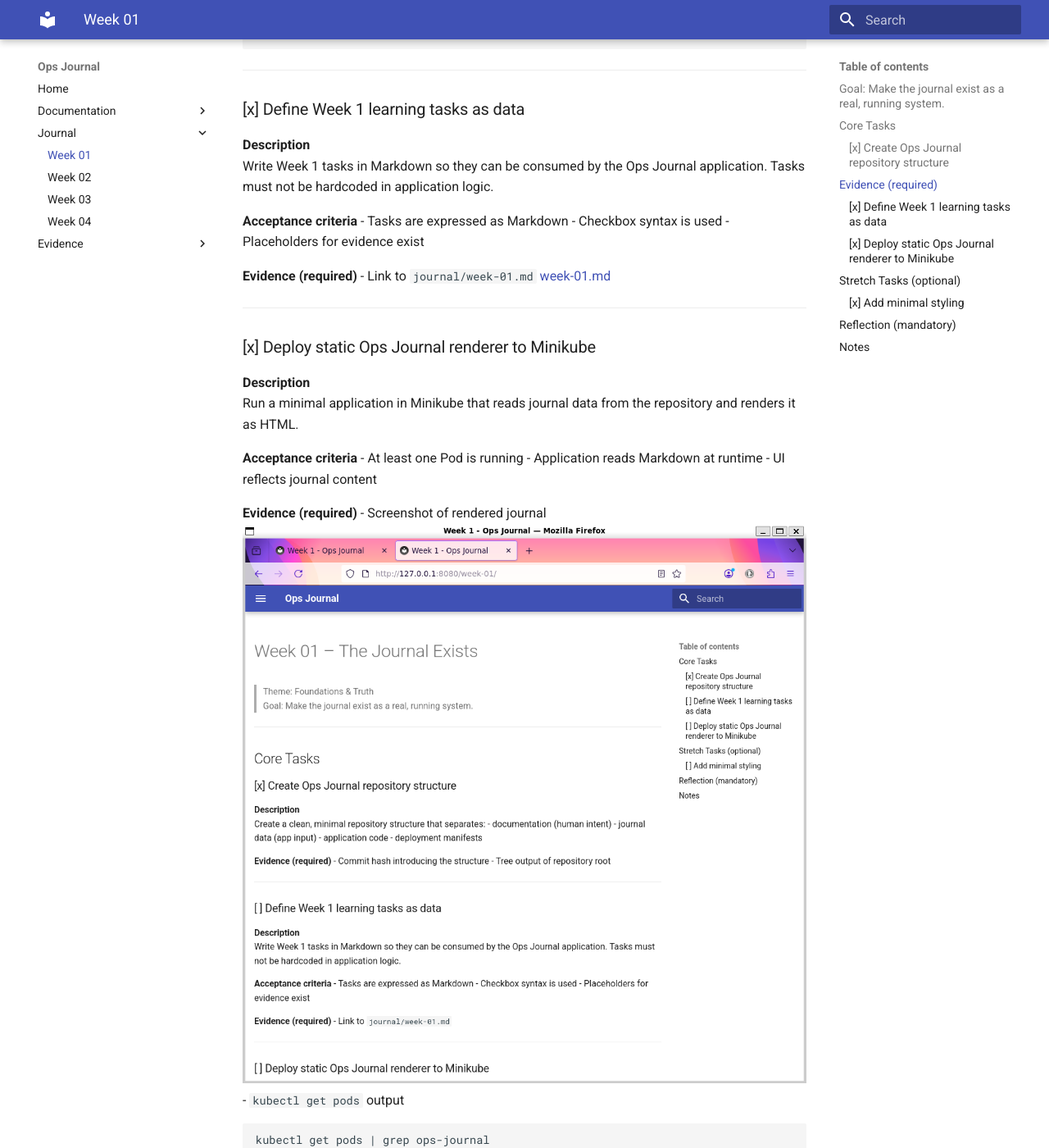
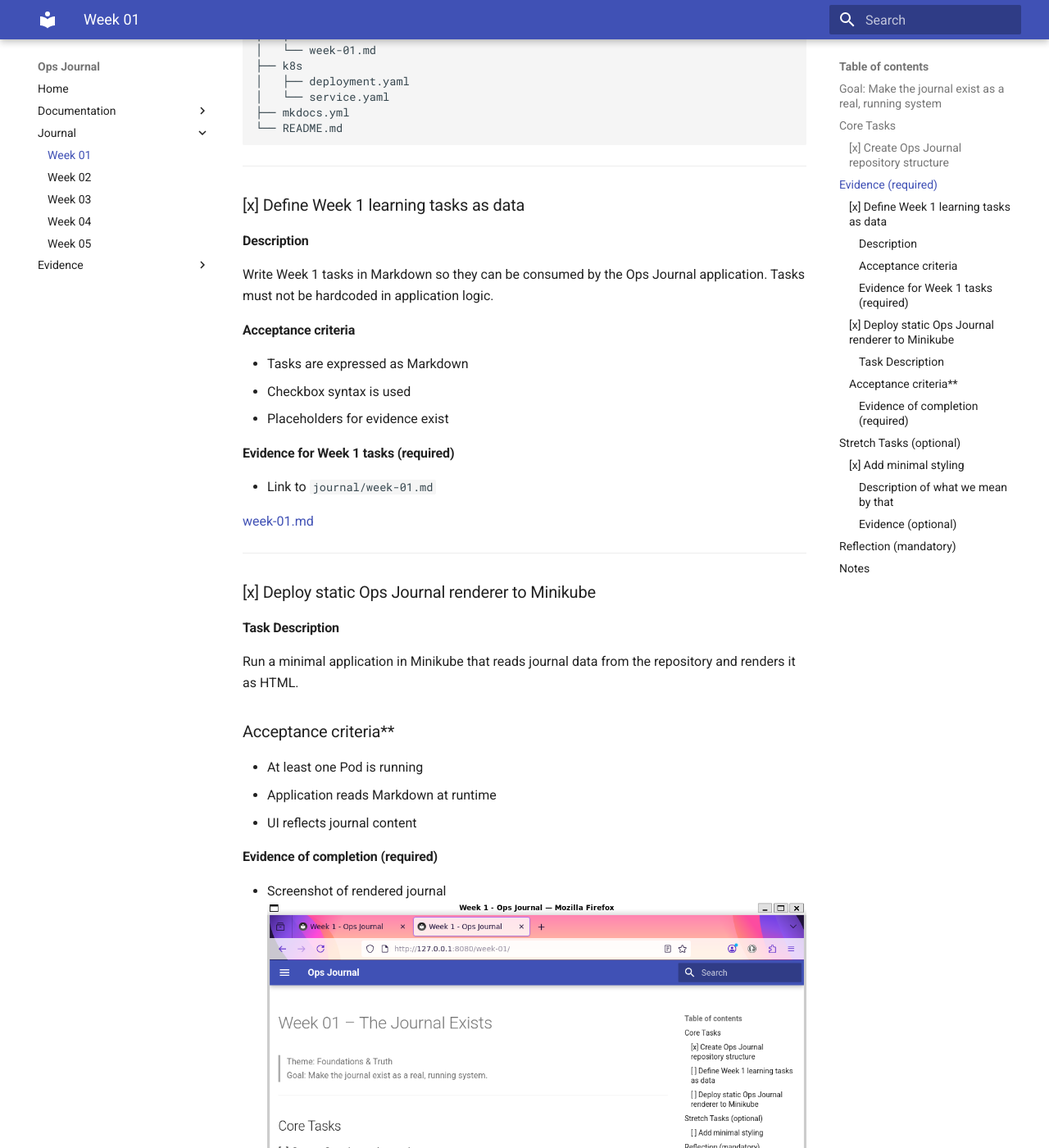
Before and after one commit to plasterinho/ops-journal, an MkDocs documentation site: the page built from docs/journal/week-01.md, in a window 1280 px wide and 1400 px high, scrolled down 1168 px. Shown: the whole window at 82% size. Built offline with MkDocs 1.6.1 and Material for MkDocs 9.7.7, drawn with Linux system fonts in a browser that asks for light colours; some of the changed text lies outside the part shown.

Commit message:
docs: complete Markdown syntax validation, and add week 05 journal entry

````diff
--- a/docs/journal/week-01.md
+++ b/docs/journal/week-01.md
@@ -2,7 +2,7 @@
 
 > Theme: Foundations & Truth
 
-## Goal: Make the journal exist as a real, running system.
+## Goal: Make the journal exist as a real, running system
 
 ---
 
@@ -12,6 +12,7 @@
 
 **Description**
 Create a clean, minimal repository structure that separates:
+
 - documentation (human intent)
 - journal data (app input)
 - application code
@@ -32,6 +33,7 @@ f631734 Add README.md with directory information
 ```
 
 - Tree output of repository root
+
 ```bash
  tree -L 3
 .
@@ -52,42 +54,54 @@ f631734 Add README.md with directory information
 ├── mkdocs.yml
 └── README.md
 ```
+
 ---
 
 ### [x] Define Week 1 learning tasks as data
 
-**Description**
+#### Description
+
 Write Week 1 tasks in Markdown so they can be consumed by the Ops Journal application. Tasks must not be hardcoded in application logic.
 
-**Acceptance criteria**
+#### Acceptance criteria
+
 - Tasks are expressed as Markdown
 - Checkbox syntax is used
 - Placeholders for evidence exist
 
-**Evidence (required)**
+#### Evidence for Week 1 tasks (required)
+
 - Link to `journal/week-01.md`
+
 [week-01.md](week-01.md)
+
 ---
 
 ### [x] Deploy static Ops Journal renderer to Minikube
 
-**Description**
+#### Task Description
+
 Run a minimal application in Minikube that reads journal data from the repository and renders it as HTML.
 
-**Acceptance criteria**
+### Acceptance criteria**
+
 - At least one Pod is running
 - Application reads Markdown at runtime
 - UI reflects journal content
 
-**Evidence (required)**
+#### Evidence of completion (required)
+
 - Screenshot of rendered journal
 ![minikube](evidence/week-01/minikube-ui.png)
 - `kubectl get pods` output
+
 ```bash
 kubectl get pods | grep ops-journal
 ops-journal-6c4479d95b-9j594        1/1     Running   0               120m
 ```
+
 - Commit hash adding Kubernetes manifests
+
 ```bash
 aa27831  add kubernetes deployment and service definition
 ```
@@ -98,10 +112,12 @@ aa27831  add kubernetes deployment and service definition
 
 ### [x] Add minimal styling
 
-**Description**
+#### Description of what we mean by that
+
 Apply basic styling to improve readability. No frameworks required.
 
-**Evidence (optional)**
+#### Evidence (optional)
+
 - Screenshot comparison before / after
 
 ---
@@ -114,8 +130,6 @@ Answer briefly:
 - What felt easier than expected? Minikube was surprisingly willing to cooperate.
 - What did you consciously *not* build? No Go or Express application - this is not part of this exercise.
 
-
-
 ---
 
 ## Notes
--- a/mkdocs.yml
+++ b/mkdocs.yml
@@ -25,6 +25,7 @@ nav:
       - Week 02: journal/week-02.md
       - Week 03: journal/week-03.md
       - Week 04: journal/week-04.md
+      - Week 05: journal/week-05.md
 
   - Evidence:
       - Week 01:
@@ -43,3 +44,6 @@ nav:
           - Architecture diagram: journal/evidence/week-04/architecture-diagram.png
       - Week 05:
           - Only the dev instance updates automatically: journal/evidence/week-05/dev-instance-updates.png
+          - Merging a PR created by the bot: journal/evidence/week-05/merge-commit.png
+          - Validation of journal files now works: journal/evidence/week-05/validation-works.png
+          - All journal files are valid: journal/evidence/week-05/all-journal-files-now-updated.png
````
Also changed, not shown: docs/journal/week-02.md (+4 -8 lines), docs/journal/week-03.md (+19 -18 lines), docs/journal/week-04.md (+42 -41 lines), docs/journal/week-05.md (added, +121 -0 lines), docs/journal/evidence/week-05/all-journal-files-now-updated.png (added), docs/journal/evidence/week-05/merge-commit.png (added), docs/journal/evidence/week-05/validation-works.png (added), 3 other files.
